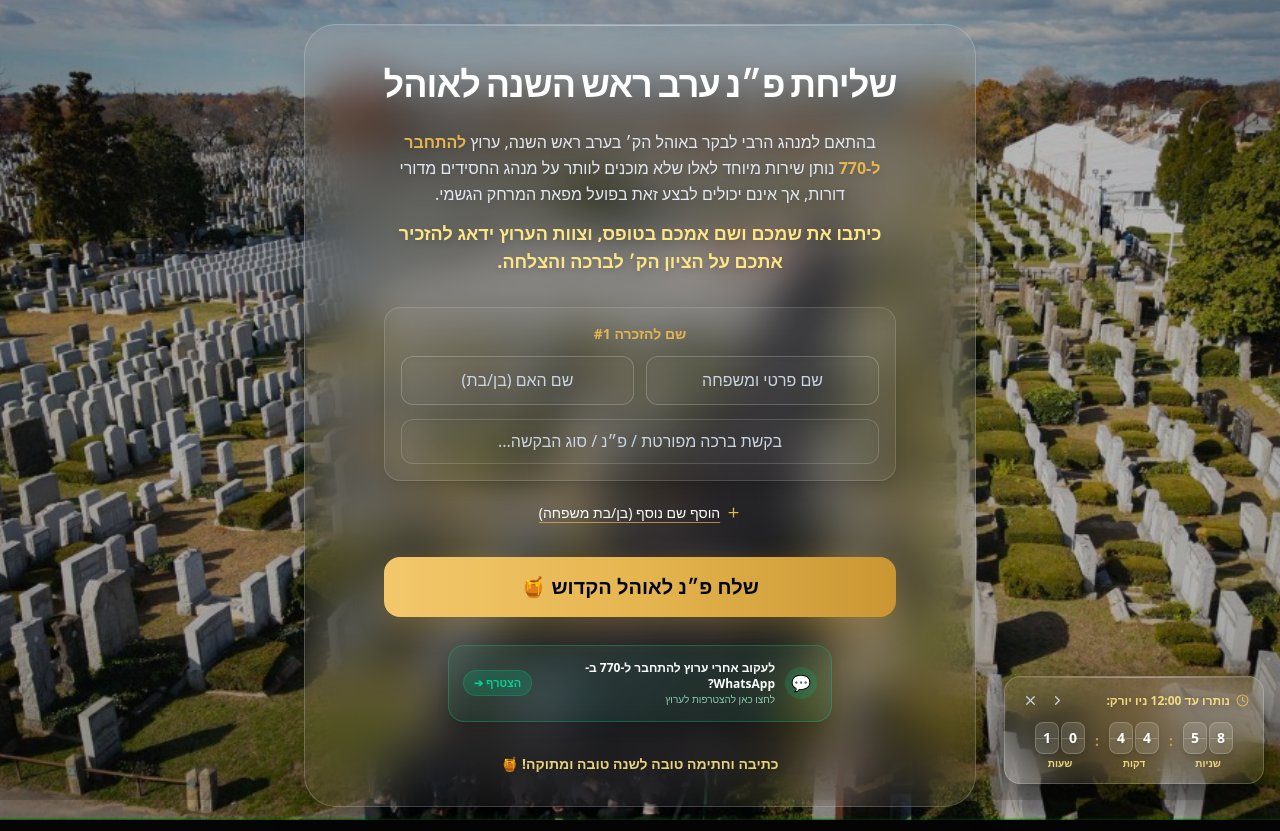
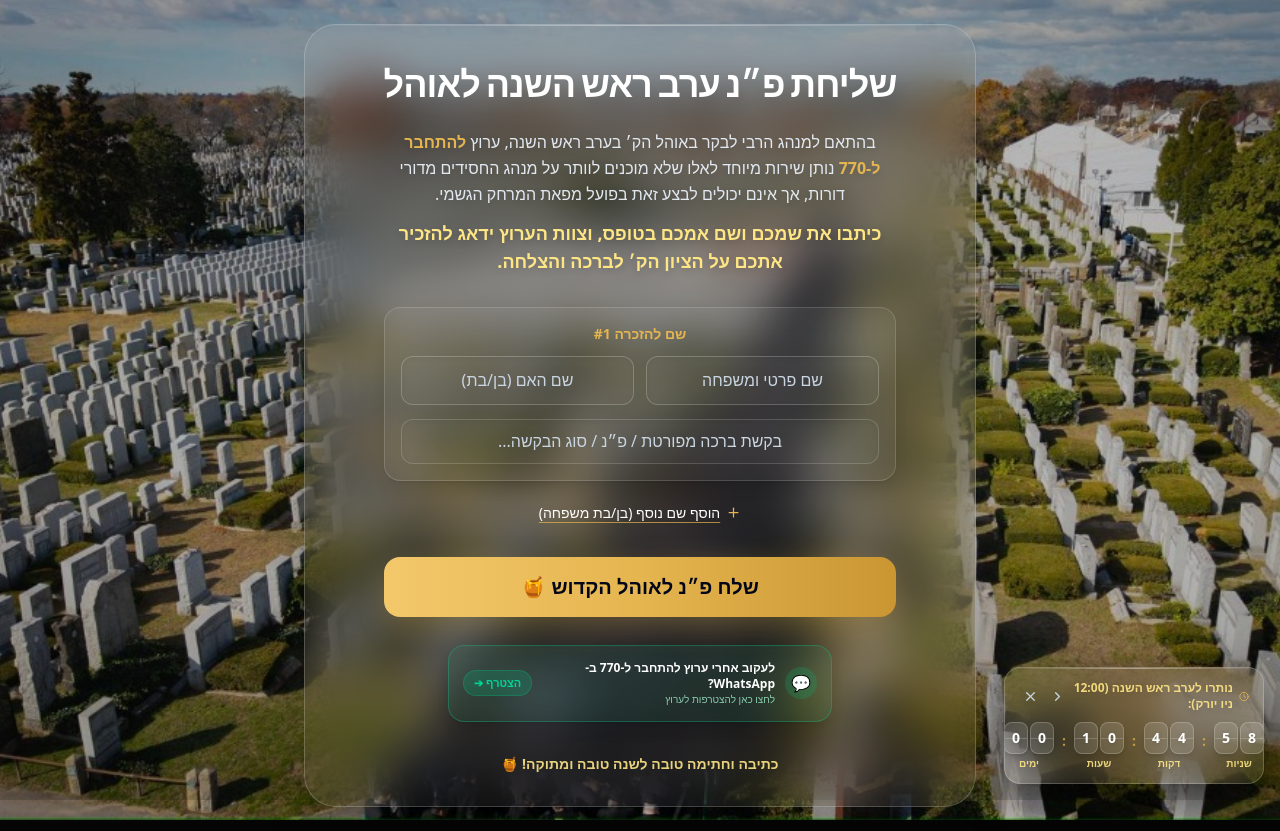
Before and after one commit to smichai/connect-to-770-ohel, a React (Vite) app: page / in a window 1280 px wide. Built offline with nearby package versions, Linux system fonts and the light colour scheme; a web font is replaced by a local one.

Commit message:
Update countdown timer to target Erev Rosh Hashanah 12:00 PM NY without daily rollover

```diff
--- a/index.standalone.html
+++ b/index.standalone.html
@@ -293,7 +293,7 @@
       const [submittedData, setSubmittedData] = useState(null);
       const [showSuccessModal, setShowSuccessModal] = useState(false);
       const [isSubmitting, setIsSubmitting] = useState(false);
-      const [timeLeft, setTimeLeft] = useState({ hours: 0, minutes: 0, seconds: 0 });
+      const [timeLeft, setTimeLeft] = useState({ days: 0, hours: 0, minutes: 0, seconds: 0, isPassed: false });
       const [isClockVisible, setIsClockVisible] = useState(true);
       const [isClockMinimized, setIsClockMinimized] = useState(false);
 
@@ -308,19 +308,33 @@
       }, []);
 
       useEffect(() => {
+        const erevDates = [
+          new Date("2025-09-22T12:00:00-04:00"),
+          new Date("2026-09-11T12:00:00-04:00"),
+          new Date("2027-09-29T12:00:00-04:00"),
+          new Date("2028-09-20T12:00:00-04:00"),
+          new Date("2029-09-09T12:00:00-04:00"),
+          new Date("2030-09-27T12:00:00-04:00")
+        ];
+
         const updateTimer = () => {
-          const nyDateString = new Date().toLocaleString("en-US", { timeZone: "America/New_York" });
-          const nyCurrent = new Date(nyDateString);
-          let target = new Date(nyCurrent);
-          target.setHours(12, 0, 0, 0);
-          if (nyCurrent > target) target.setDate(target.getDate() + 1);
-          const diff = target.getTime() - nyCurrent.getTime();
+          const now = new Date();
+          let target = erevDates.find(d => d > now);
+          if (!target) {
+            target = erevDates[erevDates.length - 1];
+          }
+
+          const diff = target.getTime() - now.getTime();
           if (diff > 0) {
             setTimeLeft({
-              hours: Math.floor(diff / (1000 * 60 * 60)),
+              days: Math.floor(diff / (1000 * 60 * 60 * 24)),
+              hours: Math.floor((diff / (1000 * 60 * 60)) % 24),
               minutes: Math.floor((diff / (1000 * 60)) % 60),
-              seconds: Math.floor((diff / 1000) % 60)
+              seconds: Math.floor((diff / 1000) % 60),
+              isPassed: false
             });
+          } else {
+            setTimeLeft({ days: 0, hours: 0, minutes: 0, seconds: 0, isPassed: true });
           }
         };
         updateTimer();
@@ -526,7 +540,7 @@
               <div className="w-full flex items-center justify-between gap-1 mb-2 px-0.5">
                 <div className="inline-flex items-center gap-1.5 text-[11px] sm:text-xs text-amber-200/90 font-semibold drop-shadow-md text-right">
                   <span className="w-2 h-2 rounded-full bg-[#E5B54F] animate-pulse" />
-                  <span>נותרו עד 12:00 ניו יורק:</span>
+                  <span>{timeLeft.isPassed ? 'הרשמת ערב רה"ש הסתיימה' : 'נותרו לערב ראש השנה (12:00 ניו יורק):'}</span>
                 </div>
                 <div className="flex items-center gap-1">
                   <button type="button" onClick={() => setIsClockMinimized(true)} className="text-slate-300 hover:text-amber-300 p-1 rounded-lg hover:bg-white/10 transition-colors" title="קפל לצד">➔</button>
@@ -534,7 +548,15 @@
                 </div>
               </div>
 
-              <div className="flex items-center gap-2 sm:gap-2.5 justify-center w-full pt-0.5" style={{ direction: 'ltr' }}>
+              <div className="flex items-center gap-1.5 sm:gap-2 justify-center w-full pt-0.5" style={{ direction: 'ltr' }}>
+                <div className="flex flex-col items-center gap-0.5">
+                  <div className="flex gap-0.5" style={{ direction: 'ltr' }}>
+                    <div className="w-6 h-8 bg-white/[0.08] backdrop-blur-md text-white font-bold text-sm rounded-lg border border-white/20 shadow flex items-center justify-center">{Math.floor(timeLeft.days / 10)}</div>
+                    <div className="w-6 h-8 bg-white/[0.08] backdrop-blur-md text-white font-bold text-sm rounded-lg border border-white/20 shadow flex items-center justify-center">{timeLeft.days % 10}</div>
+                  </div>
+                  <span className="text-[10px] text-amber-200 font-bold">ימים</span>
+                </div>
+                <span className="text-[#E5B54F] font-bold text-sm pb-3 animate-pulse">:</span>
                 <div className="flex flex-col items-center gap-0.5">
                   <div className="flex gap-0.5" style={{ direction: 'ltr' }}>
                     <div className="w-6 h-8 bg-white/[0.08] backdrop-blur-md text-white font-bold text-sm rounded-lg border border-white/20 shadow flex items-center justify-center">{Math.floor(timeLeft.hours / 10)}</div>
@@ -573,7 +595,7 @@
               >
                 <span>⏱️</span>
                 <span style={{ direction: 'ltr' }}>
-                  {String(timeLeft.hours).padStart(2, '0')}:{String(timeLeft.minutes).padStart(2, '0')}:{String(timeLeft.seconds).padStart(2, '0')}
+                  {timeLeft.days > 0 ? `${timeLeft.days}d ` : ''}{String(timeLeft.hours).padStart(2, '0')}:{String(timeLeft.minutes).padStart(2, '0')}:{String(timeLeft.seconds).padStart(2, '0')}
                 </span>
                 <span>⬅️</span>
               </button>
--- a/src/App.jsx
+++ b/src/App.jsx
@@ -62,26 +62,35 @@ export default function App() {
     };
   }, []);
 
-  // Real live countdown timer to NY 12:00 PM deadline
-  const [timeLeft, setTimeLeft] = useState({ hours: 0, minutes: 0, seconds: 0 });
+  // Real live countdown timer to Erev Rosh Hashanah 12:00 PM NY deadline
+  const [timeLeft, setTimeLeft] = useState({ days: 0, hours: 0, minutes: 0, seconds: 0, isPassed: false });
 
   useEffect(() => {
+    const erevDates = [
+      new Date("2025-09-22T12:00:00-04:00"),
+      new Date("2026-09-11T12:00:00-04:00"),
+      new Date("2027-09-29T12:00:00-04:00"),
+      new Date("2028-09-20T12:00:00-04:00"),
+      new Date("2029-09-09T12:00:00-04:00"),
+      new Date("2030-09-27T12:00:00-04:00")
+    ];
+
     const updateTimer = () => {
-      const nyDateString = new Date().toLocaleString("en-US", { timeZone: "America/New_York" });
-      const nyCurrent = new Date(nyDateString);
-      let target = new Date(nyCurrent);
-      target.setHours(12, 0, 0, 0);
-
-      if (nyCurrent > target) {
-        target.setDate(target.getDate() + 1);
+      const now = new Date();
+      let target = erevDates.find(d => d > now);
+      if (!target) {
+        target = erevDates[erevDates.length - 1];
       }
 
-      const diff = target.getTime() - nyCurrent.getTime();
+      const diff = target.getTime() - now.getTime();
       if (diff > 0) {
-        const hours = Math.floor(diff / (1000 * 60 * 60));
+        const days = Math.floor(diff / (1000 * 60 * 60 * 24));
+        const hours = Math.floor((diff / (1000 * 60 * 60)) % 24);
         const minutes = Math.floor((diff / (1000 * 60)) % 60);
         const seconds = Math.floor((diff / 1000) % 60);
-        setTimeLeft({ hours, minutes, seconds });
+        setTimeLeft({ days, hours, minutes, seconds, isPassed: false });
+      } else {
+        setTimeLeft({ days: 0, hours: 0, minutes: 0, seconds: 0, isPassed: true });
       }
     };
     updateTimer();
@@ -368,7 +377,7 @@ export default function App() {
           <div className="w-full flex items-center justify-between gap-1 mb-2 px-0.5">
             <div className="inline-flex items-center gap-1.5 text-[11px] sm:text-xs text-amber-200/90 font-semibold drop-shadow-md text-right">
               <Clock size={13} className="text-[#E5B54F]" />
-              <span>נותרו עד 12:00 ניו יורק:</span>
+              <span>{timeLeft.isPassed ? 'הרשמת ערב רה"ש הסתיימה' : 'נותרו לערב ראש השנה (12:00 ניו יורק):'}</span>
             </div>
             <div className="flex items-center gap-1">
               <button
@@ -390,10 +399,27 @@ export default function App() {
             </div>
           </div>
 
-          {/* Ordered Units in LTR (Left: שעות | Middle: דקות | Right: שניות) */}
-          <div className="flex items-center gap-2 sm:gap-2.5 justify-center w-full pt-0.5" style={{ direction: 'ltr' }}>
+          {/* Ordered Units in LTR (Left: ימים | שעות | דקות | Right: שניות) */}
+          <div className="flex items-center gap-1.5 sm:gap-2 justify-center w-full pt-0.5" style={{ direction: 'ltr' }}>
 
-            {/* שעות - Left */}
+            {/* ימים - Left */}
+            <div className="flex flex-col items-center gap-0.5">
+              <div className="flex gap-0.5" style={{ direction: 'ltr' }}>
+                <div className="relative w-6 h-8 bg-white/[0.12] text-white font-sans font-bold text-sm rounded-lg border border-white/20 shadow-md flex items-center justify-center overflow-hidden">
+                  <div className="absolute inset-x-0 top-1/2 h-[1px] bg-white/10 z-10 border-b border-white/10" />
+                  <span className="relative z-0 drop-shadow-sm">{Math.floor(timeLeft.days / 10)}</span>
+                </div>
+                <div className="relative w-6 h-8 bg-white/[0.12] text-white font-sans font-bold text-sm rounded-lg border border-white/20 shadow-md flex items-center justify-center overflow-hidden">
+                  <div className="absolute inset-x-0 top-1/2 h-[1px] bg-white/10 z-10 border-b border-white/10" />
+                  <span className="relative z-0 drop-shadow-sm">{timeLeft.days % 10}</span>
+                </div>
+              </div>
+              <span className="text-[10px] text-amber-200/90 font-bold">ימים</span>
+            </div>
+
+            <span className="text-[#E5B54F] font-bold text-sm pb-3 animate-pulse">:</span>
+
+            {/* שעות */}
             <div className="flex flex-col items-center gap-0.5">
               <div className="flex gap-0.5" style={{ direction: 'ltr' }}>
                 <div className="relative w-6 h-8 bg-white/[0.12] text-white font-sans font-bold text-sm rounded-lg border border-white/20 shadow-md flex items-center justify-center overflow-hidden">
@@ -410,7 +436,7 @@ export default function App() {
 
             <span className="text-[#E5B54F] font-bold text-sm pb-3 animate-pulse">:</span>
 
-            {/* דקות - Middle */}
+            {/* דקות */}
             <div className="flex flex-col items-center gap-0.5">
               <div className="flex gap-0.5" style={{ direction: 'ltr' }}>
                 <div className="relative w-6 h-8 bg-white/[0.12] text-white font-sans font-bold text-sm rounded-lg border border-white/20 shadow-md flex items-center justify-center overflow-hidden">
@@ -427,7 +453,7 @@ export default function App() {
 
             <span className="text-[#E5B54F] font-bold text-sm pb-3 animate-pulse">:</span>
 
-            {/* שניות - Right */}
+            {/* שניות */}
             <div className="flex flex-col items-center gap-0.5">
               <div className="flex gap-0.5" style={{ direction: 'ltr' }}>
                 <div className="relative w-6 h-8 bg-white/[0.12] text-white font-sans font-bold text-sm rounded-lg border border-white/20 shadow-md flex items-center justify-center overflow-hidden">
@@ -470,7 +496,7 @@ export default function App() {
             >
               <Clock size={14} className="text-[#E5B54F] group-hover:rotate-12 transition-transform" />
               <span style={{ direction: 'ltr' }}>
-                {String(timeLeft.hours).padStart(2, '0')}:{String(timeLeft.minutes).padStart(2, '0')}:{String(timeLeft.seconds).padStart(2, '0')}
+                {timeLeft.days > 0 ? `${timeLeft.days}d ` : ''}{String(timeLeft.hours).padStart(2, '0')}:{String(timeLeft.minutes).padStart(2, '0')}:{String(timeLeft.seconds).padStart(2, '0')}
               </span>
               <ChevronLeft size={14} className="text-[#E5B54F]" />
             </button>
```
